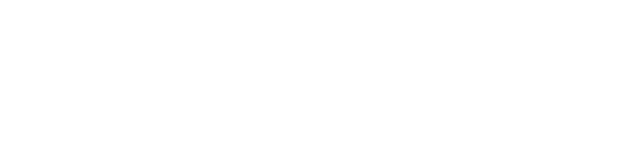
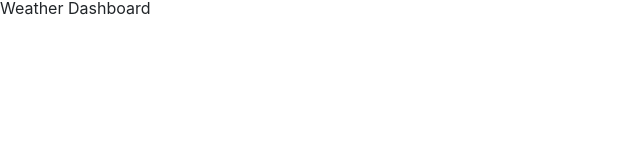
Before and after one commit to Michayla-C/Weather-dashboard, a plain HTML site: page index.html in a window 1280 px wide. Shown: the whole page, without its empty margins (0-640 px from the left). Drawn offline with nearby package versions, Linux system fonts and the light colour scheme.

Commit message:
added favicon

```diff
--- a/index.html
+++ b/index.html
@@ -4,13 +4,19 @@
     <meta charset="UTF-8">
     <meta http-equiv="X-UA-Compatible" content="IE=edge">
     <meta name="viewport" content="width=device-width, initial-scale=1.0">
+    <!--Bootstrap-->
+    <link rel="stylesheet" href="https://cdnjs.cloudflare.com/ajax/libs/twitter-bootstrap/4.3.1/css/bootstrap.min.css">
+   <!--Stylesheets-->
     <link rel="stylesheet" href="reset.css" />
     <link rel="stylesheet" href="style.css" />
+    <!--favicon-->
+<link rel="shortcut icon" type="image/png" href="favicon.jpg">
+
     <title>Weather Dashboard</title>
 </head>
 
 <body>
-
+    <header>Weather Dashboard</header>
 
     <script src="script.js"></script>
 </body>
```
Also changed, not shown: favicon.jpg (added).
